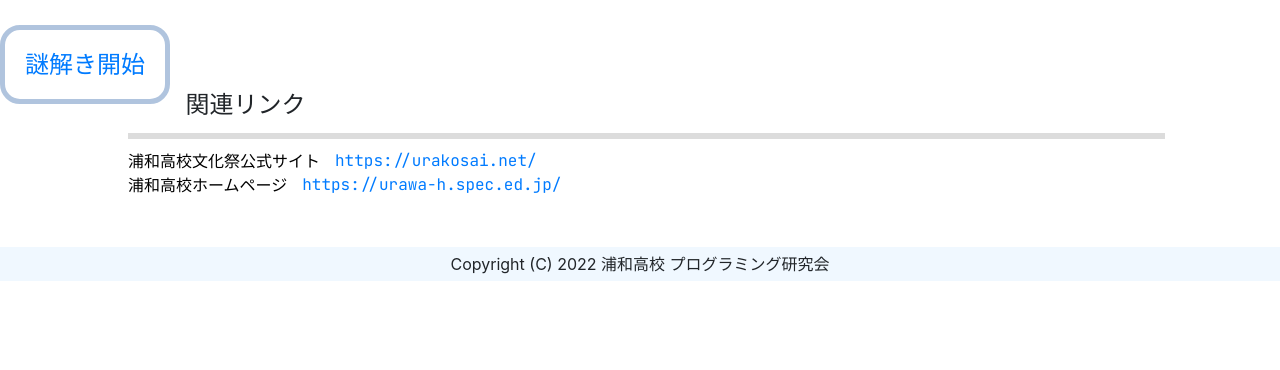
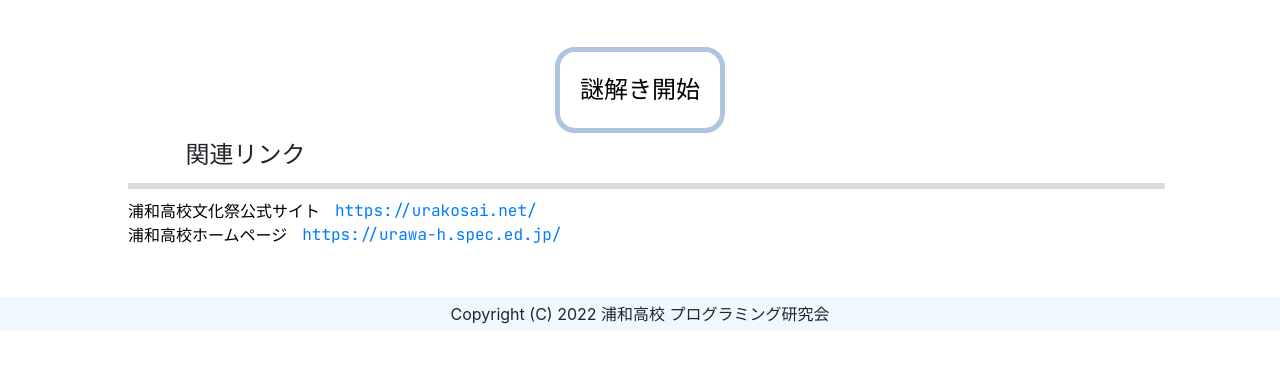
Before and after one commit to Kevin-Hashi/uhs-programming.github.io, a plain HTML site: page puzzle/index.html in a window 1280 px wide. Shown: the part 98-468 px from the top of the page. Drawn offline with Linux system fonts and the light colour scheme; files whose address does not match are found by name.

Commit message:
Update: 謎解きボタンを中央に配置

```diff
--- a/puzzle/index.html
+++ b/puzzle/index.html
@@ -31,8 +31,8 @@
     <script src="../js/loadHeadFoot.js"></script>
   </head>
   <body>
-    <div class="part">
-      <a class="title-1 noselect" href="./86FFB1">謎解き開始</a>
+    <div class="part quiz_start_wrapper">
+      <a class="title-1 noselect link_text" href="./86FFB1">謎解き開始</a>
     </div>
     <div class="part">
       <div class="cross-link_wrapper">
--- a/puzzle/style/main.css
+++ b/puzzle/style/main.css
@@ -1,3 +1,7 @@
+.quiz_start_wrapper{
+  display: flex;
+  justify-content: center;
+}
 .title-1 {
   font-size: x-large;
   padding: 20px;
```
